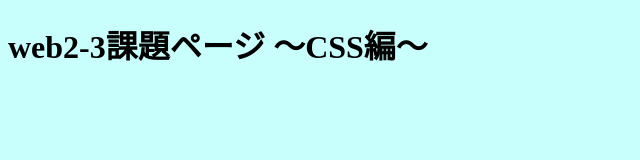
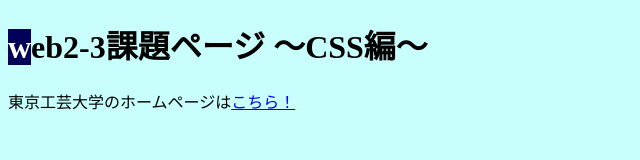
Before and after one commit to i-takabe/web2-3, a plain HTML site: page index.html in a window 1280 px wide. Shown: the whole page, without its empty margins (0-640 px from the left). Drawn offline with Linux system fonts and the light colour scheme.

Commit message:
Update index.html

```diff
--- a/index.html
+++ b/index.html
@@ -6,8 +6,7 @@
   <link rel="stylesheet" href="css/default.css" type="text/css">
 </head>
 <body bgcolor = "#C8FFFC">
-	<h1>web2-3課題ページ ～CSS編～</h1>
-
-	<p></p>
+	<h1><span>w</span>eb2-3課題ページ ～CSS編～</h1>
+	<p>東京工芸大学のホームページは<a href="http://www.t-kougei.ac.jp">こちら！</a></p>
 </body>
 </html>
```
